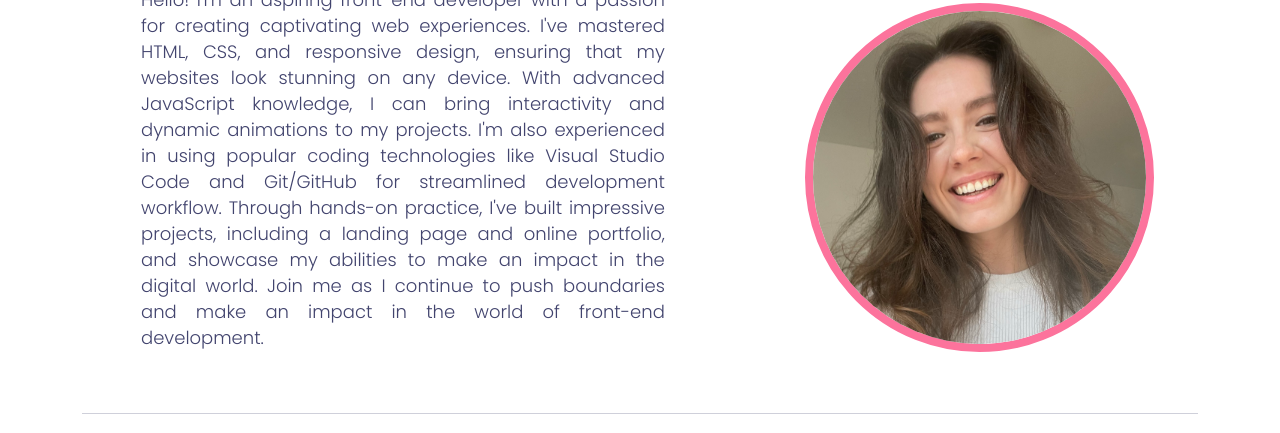
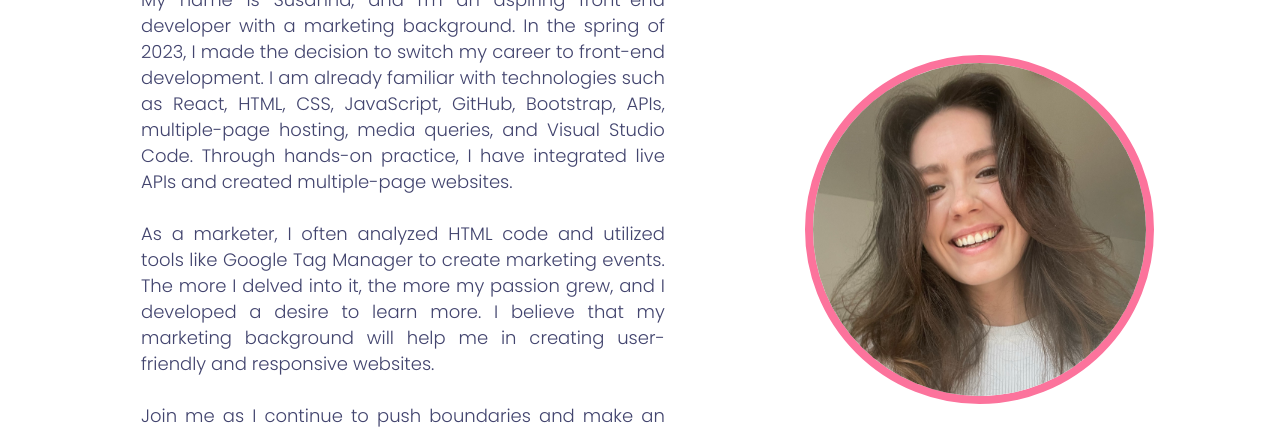
Before and after one commit to devil-1964/portfolio, a plain HTML site: page about.html in a window 1280 px wide. Shown: the part 217-650 px from the top of the page. Drawn offline with nearby package versions, Linux system fonts and the light colour scheme.

Commit message:
refreshed about-me description

```diff
--- a/about.html
+++ b/about.html
@@ -55,18 +55,21 @@
         <div class="row">
           <div class="col-lg-7 about-col">
             <p class="project-text">
-              Hello! I'm an aspiring front-end developer with a passion for
-              creating captivating web experiences. I've mastered HTML, CSS, and
-              responsive design, ensuring that my websites look stunning on any
-              device. With advanced JavaScript knowledge, I can bring
-              interactivity and dynamic animations to my projects. I'm also
-              experienced in using popular coding technologies like Visual
-              Studio Code and Git/GitHub for streamlined development workflow.
-              Through hands-on practice, I've built impressive projects,
-              including a landing page and online portfolio, and showcase my
-              abilities to make an impact in the digital world. Join me as I
-              continue to push boundaries and make an impact in the world of
-              front-end development.
+              My name is Susanna, and I'm an aspiring front-end developer with a
+              marketing background. In the spring of 2023, I made the decision
+              to switch my career to front-end development. I am already
+              familiar with technologies such as React, HTML, CSS, JavaScript,
+              GitHub, Bootstrap, APIs, multiple-page hosting, media queries, and
+              Visual Studio Code. Through hands-on practice, I have integrated
+              live APIs and created multiple-page websites.
+              <br /><br />
+              As a marketer, I often analyzed HTML code and utilized tools like
+              Google Tag Manager to create marketing events. The more I delved
+              into it, the more my passion grew, and I developed a desire to
+              learn more. I believe that my marketing background will help me in
+              creating user-friendly and responsive websites. <br /><br />Join
+              me as I continue to push boundaries and make an impact in the
+              world of front-end development.
             </p>
           </div>
           <div class="col-lg-5 about-col">
@@ -77,23 +80,6 @@
           </div>
         </div>
       </div>
-      <!-- <div class="work-experience">
-        <h2>Work Experience</h2>
-        <div class="container">
-          <div class="row mt-5">
-            <div class="col-md-4 work-experience-col">2021-2023</div>
-            <div class="col-md-8 work-experience-col">
-              <p class="project-text">
-                The developer of the front end keeps these points in mind,
-                utilizing available tools and techniques to reach this end.
-                Accessibility With continuing development for mobile devices,
-                such as smart phones and tablets, designers need to ensure that
-                their site comes up correctly in browsers on all devices.
-              </p>
-            </div>
-          </div>
-        </div>
-      </div> -->
       <hr />
       <footer>
         <div class="footer-contact mt-5">
```
Also changed, not shown: index.html (+1 -1 lines).
